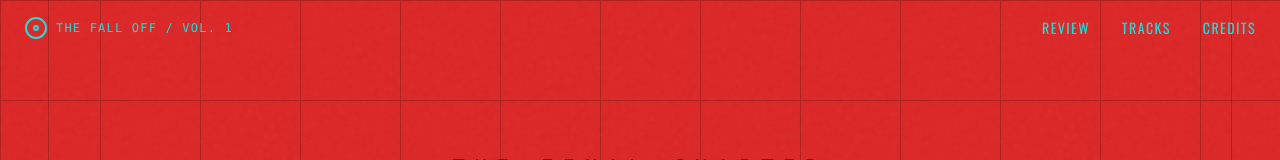
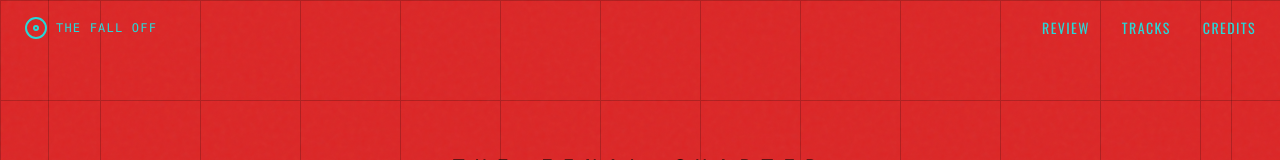
Before and after one commit to russiankendricklamar/J.-Cole-The-Fall-Off-Review, a React (Vite) app: page / in a window 1280 px wide. Shown: the top 160 px of the page. Built offline with nearby package versions, Linux system fonts and the light colour scheme.

Commit message:
Update Navigation.tsx

```diff
--- a/Components/Navigation.tsx
+++ b/Components/Navigation.tsx
@@ -6,7 +6,7 @@ const Navigation: React.FC = () => {
     <nav className="fixed top-0 left-0 w-full z-40 px-6 py-4 flex justify-between items-center mix-blend-difference text-white">
       <div className="flex items-center gap-2">
         <Disc className="w-6 h-6 animate-spin-slow" />
-        <span className="font-mono text-xs uppercase tracking-widest">The Fall Off / Vol. 1</span>
+        <span className="font-mono text-xs uppercase tracking-widest">The Fall Off</span>
       </div>
 
       <div className="hidden md:flex gap-8 font-oswald uppercase text-sm tracking-widest">
```
